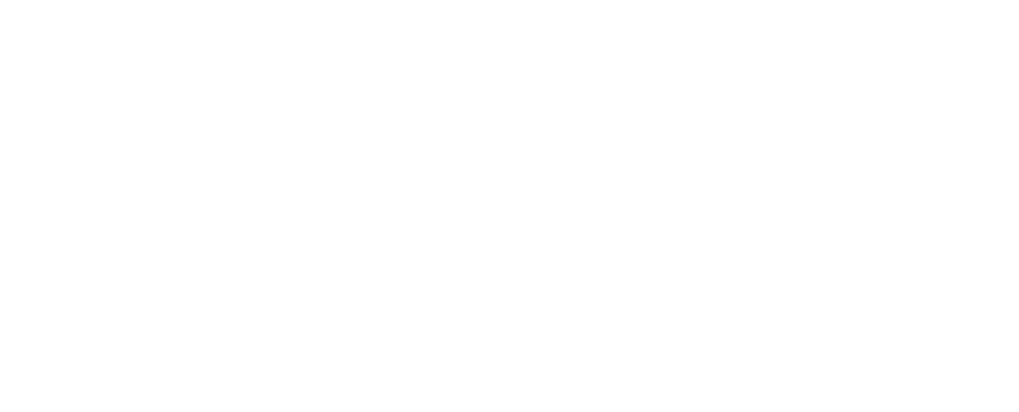
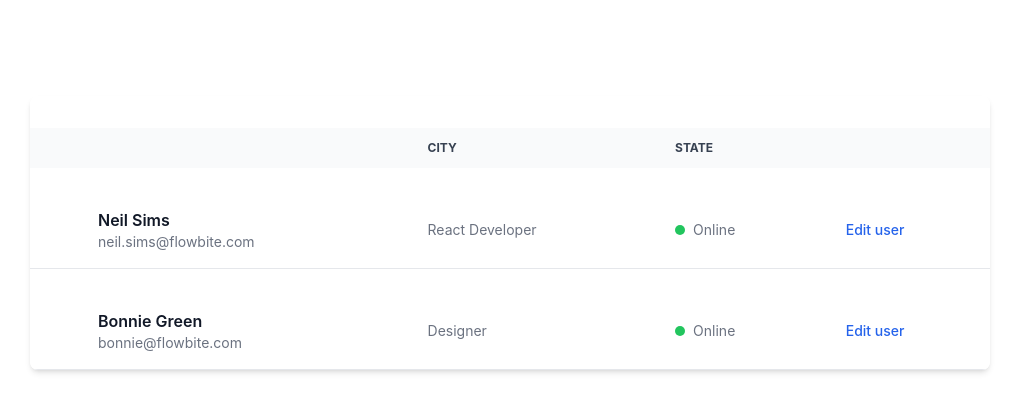
Before and after one commit to ikhtiaj-arif/Analystt.ai-Task, a React (Create React App) app: page / in a window 1280 px wide. Shown: the top 412 px of the page, without its empty margins (130-1149 px from the left). Built offline with nearby package versions, Linux system fonts and the light colour scheme.

Commit message:
table created

```diff
--- a/package.json
+++ b/package.json
@@ -6,6 +6,7 @@
     "@testing-library/jest-dom": "^5.16.5",
     "@testing-library/react": "^13.4.0",
     "@testing-library/user-event": "^13.5.0",
+    "daisyui": "^2.49.0",
     "react": "^18.2.0",
     "react-dom": "^18.2.0",
     "react-scripts": "5.0.1",
@@ -34,5 +35,8 @@
       "last 1 firefox version",
       "last 1 safari version"
     ]
+  },
+  "devDependencies": {
+    "tailwindcss": "^3.2.4"
   }
 }
--- a/src/App.js
+++ b/src/App.js
@@ -1,9 +1,10 @@
+import Users from "./pages/Users";
 
 
 function App() {
   return (
     <div>
-
+      <Users />
     </div>
   );
 }
--- a/src/index.css
+++ b/src/index.css
@@ -1,3 +1,8 @@
+
+@tailwind base;
+@tailwind components;
+@tailwind utilities;
+
 body {
   margin: 0;
   font-family: -apple-system, BlinkMacSystemFont, 'Segoe UI', 'Roboto', 'Oxygen',
--- /dev/null
+++ b/src/pages/Users.jsx
@@ -0,0 +1,101 @@
+import React from "react";
+
+const Users = () => {
+  return (
+    <div>
+      <div className="relative overflow-x-auto shadow-md sm:rounded-lg md:w-3/4 mx-auto mt-10 md:mt-20 lg:mt-24">
+        <div className="flex items-center justify-between py-4 bg-white dark:bg-gray-800"></div>
+        <table className="w-full text-sm text-left text-gray-500 dark:text-gray-400">
+          <thead className="text-xs text-gray-700 uppercase bg-gray-50 dark:bg-gray-700 dark:text-gray-400">
+            <tr>
+              <th scope="col" className="p-4">
+                <div className="flex items-center">
+                  <label for="checkbox-all-search" className="sr-only">
+                    checkbox
+                  </label>
+                </div>
+              </th>
+              <th scope="col" className="px-6 py-3"></th>
+              <th scope="col" className="px-6 py-3">
+                City
+              </th>
+              <th scope="col" className="px-6 py-3">
+                State
+              </th>
+              <th scope="col" className="px-6 py-3"></th>
+            </tr>
+          </thead>
+          <tbody>
+          <div className="h-6" />
+            <tr className="bg-white border-b dark:bg-gray-800 dark:border-gray-700 hover:bg-gray-50 dark:hover:bg-gray-600 ">
+              <td className="w-4 p-4"></td>
+              <th
+                scope="row"
+                className="flex items-center px-6 py-4 text-gray-900 whitespace-nowrap dark:text-white"
+              >
+                <div className="pl-3">
+                  <div className="text-base font-semibold">Neil Sims</div>
+                  <div className="font-normal text-gray-500">
+                    neil.sims@flowbite.com
+                  </div>
+                </div>
+              </th>
+              <td className="px-6 py-4">React Developer</td>
+              <td className="px-6 py-4">
+                <div className="flex items-center">
+                  <div className="h-2.5 w-2.5 rounded-full bg-green-500 mr-2"></div>{" "}
+                  Online
+                </div>
+              </td>
+              <td className="px-6 py-4">
+                <a
+                  href="#"
+                  type="button"
+                  data-modal-target="editUserModal"
+                  data-modal-show="editUserModal"
+                  className="font-medium text-blue-600 dark:text-blue-500 hover:underline"
+                >
+                  Edit user
+                </a>
+              </td>
+            </tr>
+            <div className="h-6" />
+            <tr className="bg-white border-b dark:bg-gray-800 dark:border-gray-700 hover:bg-gray-50 dark:hover:bg-gray-600 mt-[25px]">
+              <td className="w-4 p-4"></td>
+              <th
+                scope="row"
+                className="flex items-center px-6 py-4 font-medium text-gray-900 whitespace-nowrap dark:text-white"
+              >
+                <div className="pl-3">
+                  <div className="text-base font-semibold">Bonnie Green</div>
+                  <div className="font-normal text-gray-500">
+                    bonnie@flowbite.com
+                  </div>
+                </div>
+              </th>
+              <td className="px-6 py-4">Designer</td>
+              <td className="px-6 py-4">
+                <div className="flex items-center">
+                  <div className="h-2.5 w-2.5 rounded-full bg-green-500 mr-2"></div>{" "}
+                  Online
+                </div>
+              </td>
+              <td className="px-6 py-4">
+                <a
+                  href="#"
+                  type="button"
+                  data-modal-show="editUserModal"
+                  className="font-medium text-blue-600 dark:text-blue-500 hover:underline"
+                >
+                  Edit user
+                </a>
+              </td>
+            </tr>
+          </tbody>
+        </table>
+      </div>
+    </div>
+  );
+};
+
+export default Users;
--- /dev/null
+++ b/tailwind.config.js
@@ -0,0 +1,10 @@
+/** @type {import('tailwindcss').Config} */
+module.exports = {
+  content: [
+    "./src/**/*.{js,jsx,ts,tsx}",
+  ],
+  theme: {
+    extend: {},
+  },
+  plugins: [require("daisyui")],
+}
```
Also changed, not shown: 1 other file (tests, documents, lock files or other folders).
